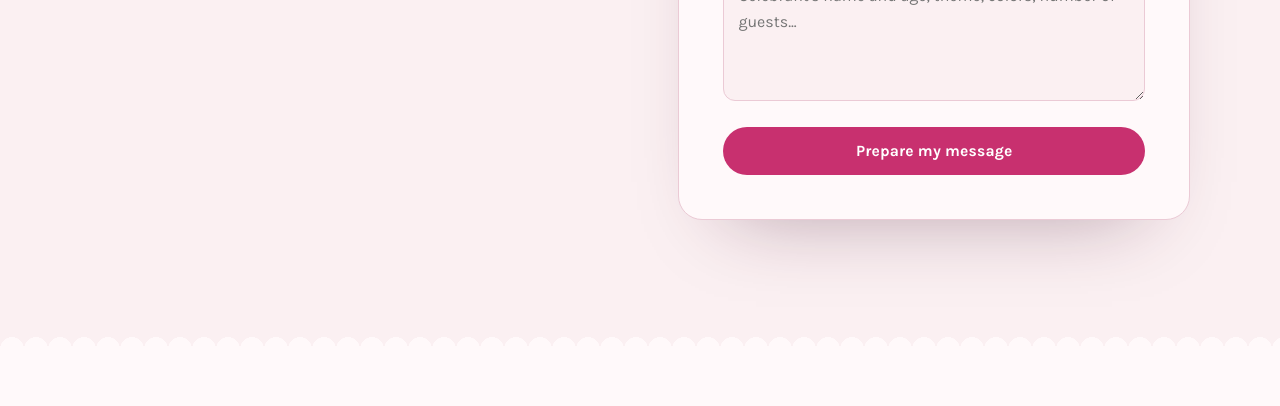
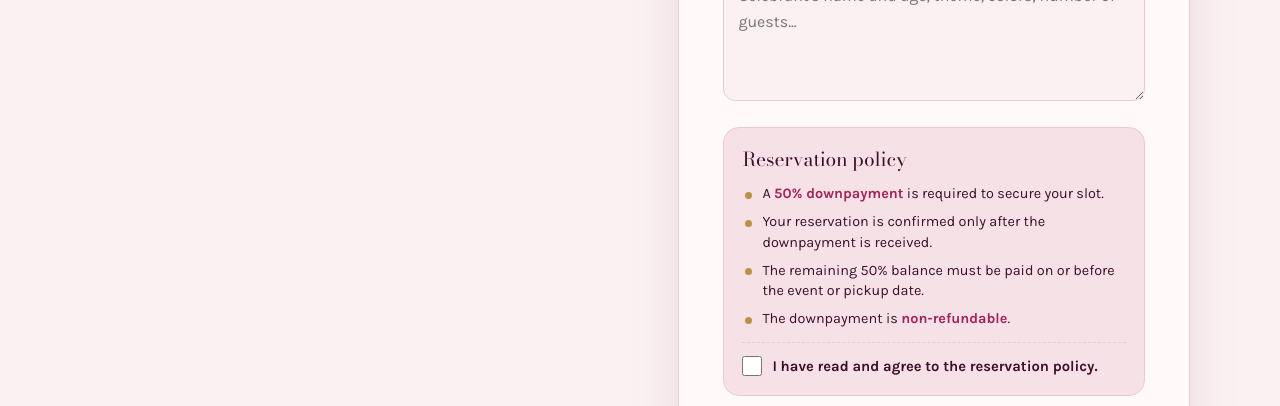
Before and after one commit to royceibay19/Sweettreatsbychar, a plain HTML site: page website/index.html in a window 1280 px wide. Shown: the part 10130-10536 px from the top of the page. Drawn offline with nearby package versions, Linux system fonts and the light colour scheme.

Commit message:
Inquiry form: reservation policy with required agreement
50% non-refundable downpayment policy shown under the details box; customers must tick agreement, and it is noted in the Messenger message.

Co-Authored-By: Claude Opus 5.5 <noreply@anthropic.com>

```diff
--- a/website/index.html
+++ b/website/index.html
@@ -453,6 +453,21 @@
             <label for="f-details">Theme, flavors and details</label>
             <textarea id="f-details" name="details" rows="4" placeholder="Celebrant's name and age, theme, colors, number of guests..."></textarea>
           </div>
+
+          <div class="field policy" id="policy">
+            <p class="policy__title">Reservation policy</p>
+            <ul class="policy__list">
+              <li>A <strong>50% downpayment</strong> is required to secure your slot.</li>
+              <li>Your reservation is confirmed only after the downpayment is received.</li>
+              <li>The remaining 50% balance must be paid on or before the event or pickup date.</li>
+              <li>The downpayment is <strong>non-refundable</strong>.</li>
+            </ul>
+            <label class="policy__agree" for="f-agree">
+              <input type="checkbox" id="f-agree" name="agree" value="yes">
+              <span>I have read and agree to the reservation policy.</span>
+            </label>
+            <p class="field__error" id="e-agree">Please agree to the reservation policy to continue.</p>
+          </div>
           <button class="btn btn--primary btn--block" type="submit">Prepare my message</button>
 
           <div class="inquiry__done" id="inquiry-done" hidden tabindex="-1">
--- a/website/main.js
+++ b/website/main.js
@@ -239,10 +239,12 @@ const rules = {
   occasion: (v) => v !== "",
   date: (v) => v !== "" && ["open", "few"].includes(dayInfo(fromIso(v)).state),
   time: (v) => v !== "",
+  agree: (v) => v === true,
 };
 
 function validateField(name) {
-  const value = form.elements[name] ? form.elements[name].value : "";
+  const value = name === "agree" ? form.elements.agree.checked
+    : form.elements[name] ? form.elements[name].value : "";
   const ok = rules[name](value);
   const field = name === "date" ? document.getElementById("slots")
     : name === "time" ? document.getElementById("f-time")
@@ -254,6 +256,10 @@ function validateField(name) {
   }
   return ok;
 }
+
+form.elements.agree.addEventListener("change", () => {
+  if (document.getElementById("policy").classList.contains("has-error")) validateField("agree");
+});
 
 ["name", "phone", "occasion"].forEach((name) => {
   form.elements[name].addEventListener("blur", () => {
@@ -320,6 +326,7 @@ form.addEventListener("submit", async (e) => {
     `Cake type: ${f.cake.value}`,
   ];
   if (f.details.value.trim()) lines.push(`Details: ${f.details.value.trim()}`);
+  lines.push("", "I have read and agree to the reservation policy (50% non-refundable downpayment to secure my slot).");
   const message = lines.join("\n");
 
   currentMessage = message;
--- a/website/style.css
+++ b/website/style.css
@@ -376,6 +376,17 @@ fieldset.field { border: 0; padding: 0; margin: 0 0 18px; min-width: 0; }
 .slots__note { margin: 4px 0 0; font-size: .86rem; color: var(--muted); }
 .slots__note:empty, .slots__picked:empty { display: none; }
 
+/* ---------- Reservation policy ---------- */
+.policy { background: var(--surface-2); border: 1px solid var(--line); border-radius: 16px; padding: 16px 18px; }
+.policy.has-error { border-color: #B0173F; }
+.policy__title { margin: 0 0 8px; font-family: var(--font-head); font-size: 1.2rem; color: var(--text); }
+.policy__list { margin: 0 0 12px; padding: 0; list-style: none; display: grid; gap: 7px; }
+.policy__list li { position: relative; padding-left: 20px; font-size: .9rem; line-height: 1.45; color: var(--text); }
+.policy__list li::before { content: ""; position: absolute; left: 3px; top: .55em; width: 7px; height: 7px; border-radius: 50%; background: var(--gold); }
+.policy__list strong { color: var(--accent-dark, var(--accent)); }
+.field .policy__agree { display: flex; gap: 10px; align-items: flex-start; margin: 0; padding-top: 12px; border-top: 1px dashed var(--line); font-weight: 700; font-size: .92rem; cursor: pointer; }
+.field .policy__agree input { width: 20px; height: 20px; min-height: 0; margin: 1px 0 0; padding: 0; border: 0; background: none; flex: none; accent-color: var(--accent); cursor: pointer; }
+
 /* ---------- Pickup time chips ---------- */
 .times__list { display: flex; flex-wrap: wrap; gap: 8px; }
 .times__list label { position: relative; margin: 0; font-weight: 700; }
```
